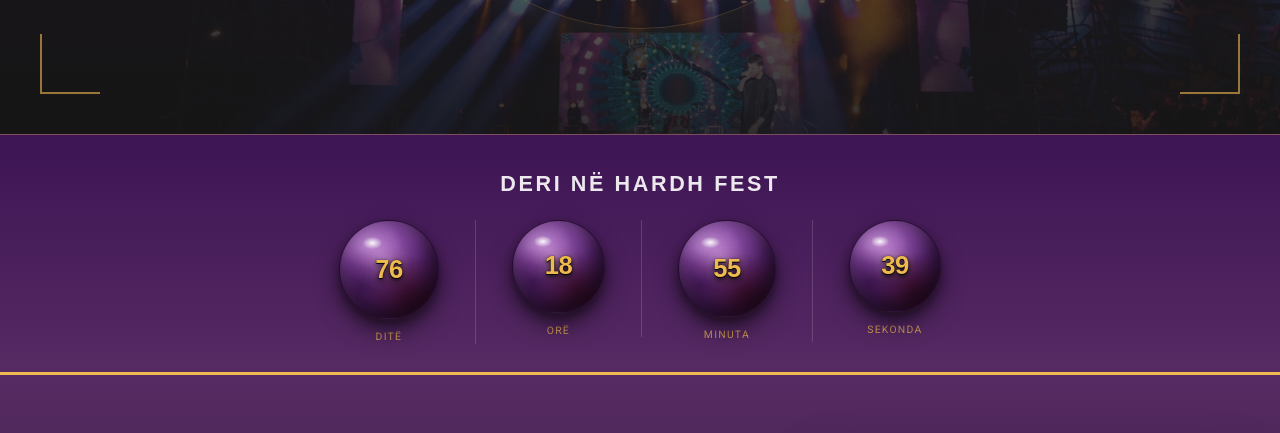
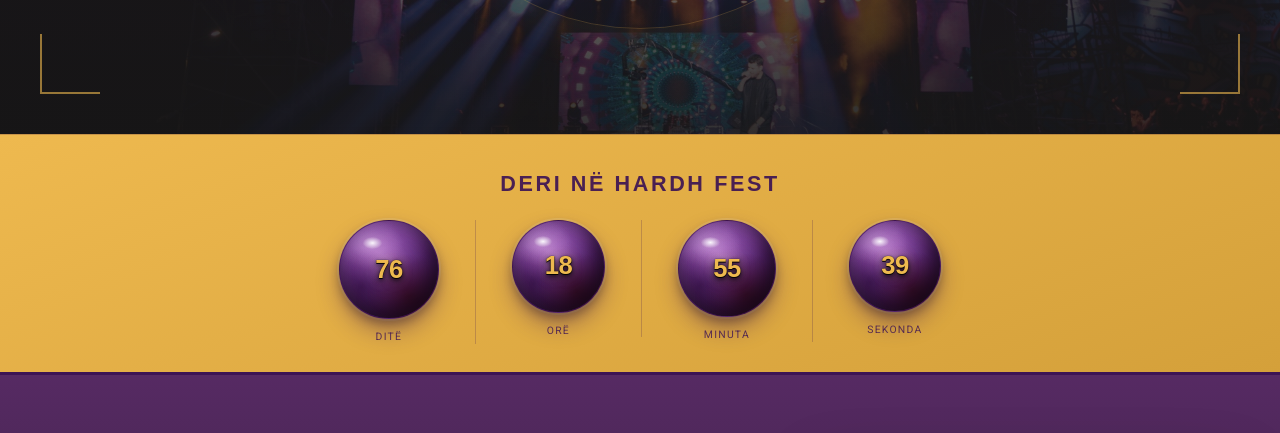
Before and after one commit to melossokoli-ctrl/prehardh, a plain HTML site: page index.html in a window 1280 px wide. Shown: the part 720-1153 px from the top of the page. Drawn offline with Linux system fonts and the light colour scheme; a web font is replaced by a local one.

Commit message:
Update styles.css

```diff
--- a/css/styles.css
+++ b/css/styles.css
@@ -803,9 +803,9 @@ a { color: inherit; text-decoration: none; }
    COUNTDOWN STRIP
    ============================================ */
 .countdown-strip {
-  background: linear-gradient(180deg, var(--purple-dark) 0%, var(--purple-nav) 100%);
-  border-top: 1px solid rgba(238, 185, 79, 0.25);
-  border-bottom: 3px solid var(--gold);
+  background: linear-gradient(160deg, var(--gold) 0%, var(--gold-dark) 100%);
+  border-top: 1px solid rgba(61, 20, 84, 0.18);
+  border-bottom: 3px solid var(--purple-dark);
   padding: 32px 0 28px;
 }
 
@@ -821,8 +821,8 @@ a { color: inherit; text-decoration: none; }
   font-weight: 700;
   text-transform: uppercase;
   letter-spacing: 0.12em;
-  color: var(--white);
-  opacity: 0.9;
+  color: var(--purple-dark);
+  opacity: 0.92;
 }
 
 .countdown-strip__grid {
@@ -838,7 +838,7 @@ a { color: inherit; text-decoration: none; }
   align-items: center;
   gap: 10px;
   padding: 0 clamp(18px, 4vw, 36px);
-  border-right: 1px solid rgba(255, 255, 255, 0.15);
+  border-right: 1px solid rgba(61, 20, 84, 0.22);
 }
 
 .countdown-strip__item:last-child {
@@ -858,7 +858,7 @@ a { color: inherit; text-decoration: none; }
   height: calc(var(--grape-size) * var(--grape-scale));
   margin-bottom: 2px;
   border-radius: 50%;
-  border: 1px solid rgba(26, 8, 36, 0.72);
+  border: 1.5px solid rgba(61, 20, 84, 0.55);
   background-color: var(--grape-burgundy);
   background-image:
     radial-gradient(ellipse 88% 62% at 50% 14%, rgba(210, 150, 230, 0.22) 0%, transparent 58%),
@@ -876,9 +876,9 @@ a { color: inherit; text-decoration: none; }
       #16041e 100%
     );
   box-shadow:
-    0 12px 22px rgba(0, 0, 0, 0.52),
-    0 5px 8px rgba(0, 0, 0, 0.32),
-    0 2px 0 rgba(238, 185, 79, 0.05),
+    0 12px 22px rgba(61, 20, 84, 0.38),
+    0 5px 10px rgba(0, 0, 0, 0.28),
+    0 0 0 2px rgba(255, 255, 255, 0.12),
     inset -7px -12px 20px rgba(0, 0, 0, 0.58),
     inset 5px 5px 14px rgba(255, 255, 255, 0.07),
     inset 0 0 24px rgba(139, 74, 154, 0.18);
@@ -942,7 +942,8 @@ a { color: inherit; text-decoration: none; }
   font-size: clamp(0.58rem, 1.4vw, 0.65rem);
   text-transform: uppercase;
   letter-spacing: 0.12em;
-  color: rgba(238, 185, 79, 0.78);
+  color: var(--purple-dark);
+  opacity: 0.82;
   line-height: 1.2;
   text-align: center;
 }
```
